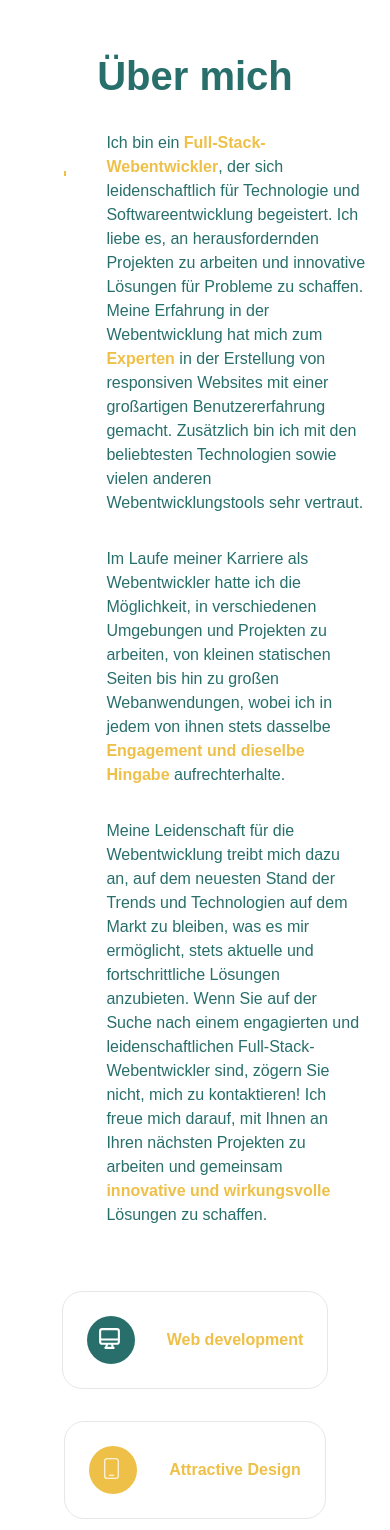
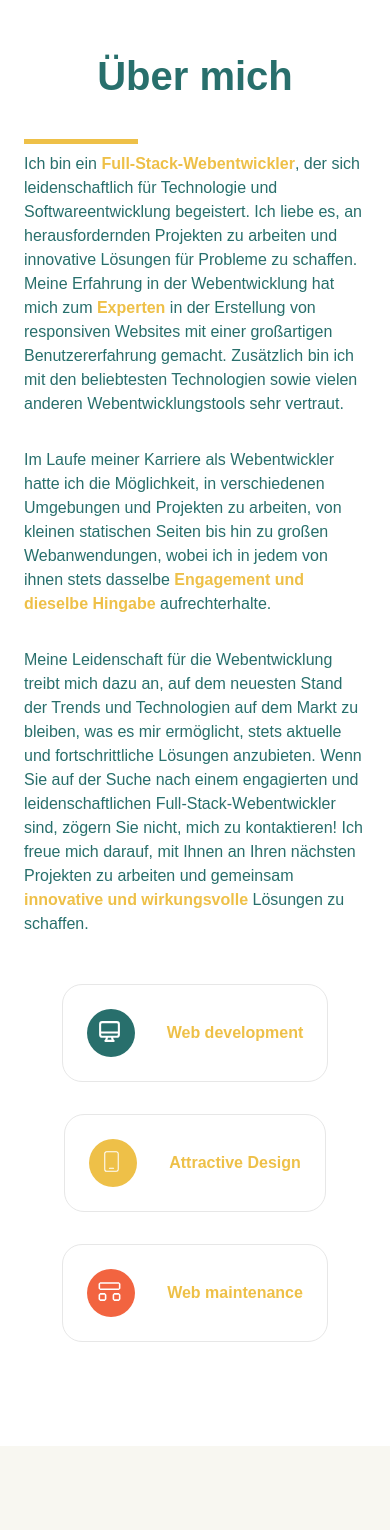
Before and after one commit to GelfisHorn/personal-web-portfolio, a React (Vite) app: page / in a window 390 px wide. Shown: the part 1140-2670 px from the top of the page. Built offline with nearby package versions, Linux system fonts and the light colour scheme; a web font is replaced by a local one.

Commit message:
responsive about me

```diff
--- a/src/modules/Experience/index.tsx
+++ b/src/modules/Experience/index.tsx
@@ -39,8 +39,8 @@ const Experience = () => {
               ? EN.experience.title
               : ES.experience.title}
           </h2>
-          <div className="flex flex-row">
-            <div className="w-2/6 p-10">
+          <div className="flex flex-col md:flex-row">
+            <div className="w-2/6 py-2 md:p-10 ">
               <hr style={{ border: "none", borderTop: "5PX solid #eec048" }} />
             </div>
             <div className="">
@@ -93,7 +93,7 @@ const Experience = () => {
           {projectExperience.map((exp, i) => (
             <motion.div
               variants={fadeIn("right", "tween", (i + 1) * 0.2, 1)}
-              className={css.exp}
+              className="m-4 md:mt-8"
               style={{
                 display: "flex",
                 alignItems: "center",
@@ -101,7 +101,6 @@ const Experience = () => {
                 borderRadius: "20px",
                 padding: "1.5rem",
                 gap: "2rem",
-                marginTop: "2rem",
                 transition: "all 0.2s ease-out",
               }}
               whileHover={{
```
